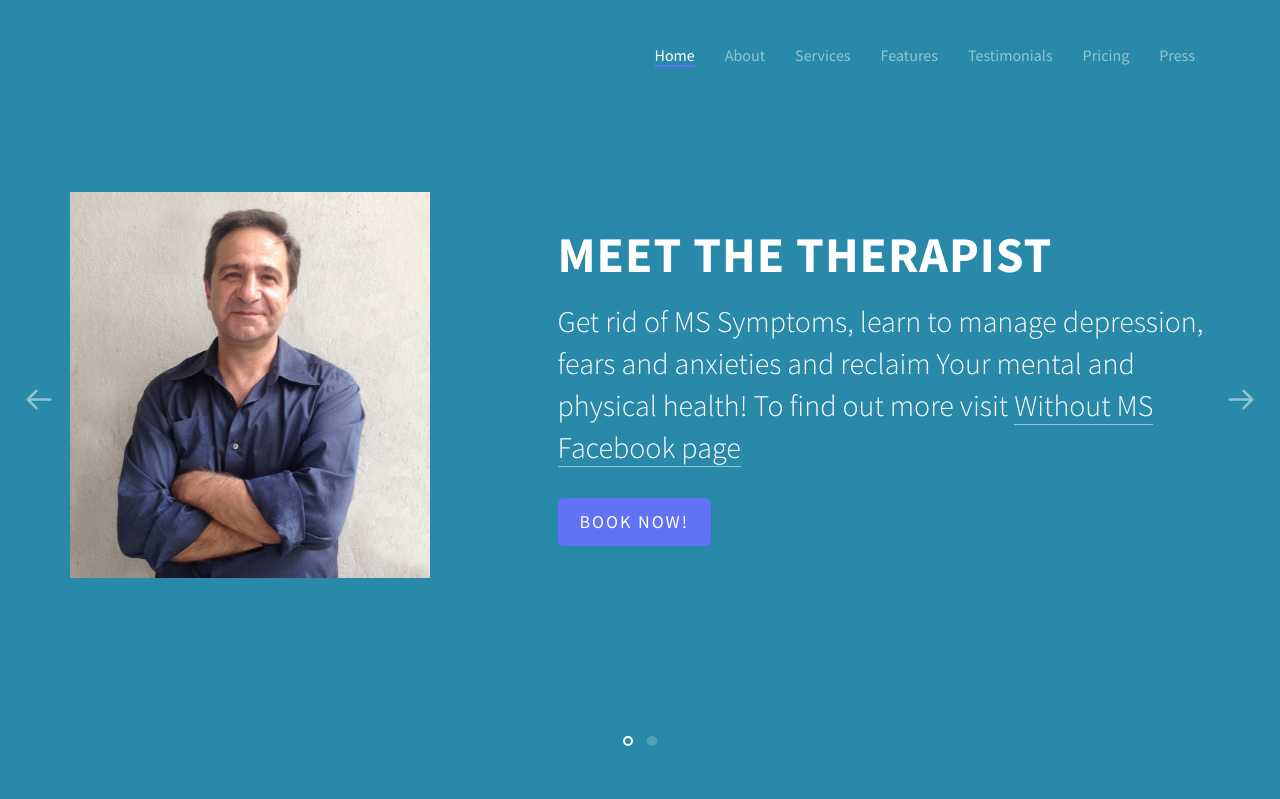
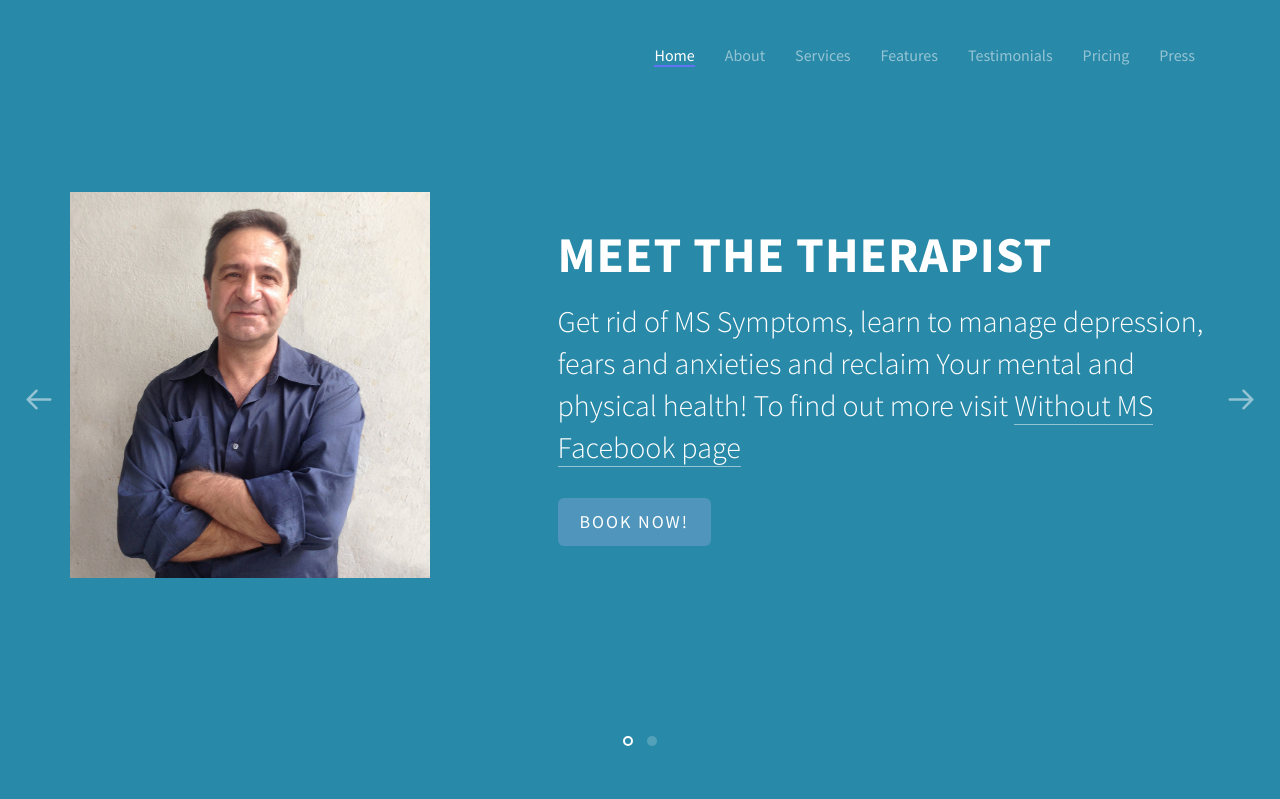
Before and after one commit to jelenabozich/Daki_Web, a PHP site: page / in a window 1280 px wide. Shown: the top 799 px of the page. Run offline with PHP 8.4, Linux system fonts and the light colour scheme; some web fonts are replaced.

Commit message:
Promenila boju Pozadine i dugmica

```diff
--- a/css/style.css
+++ b/css/style.css
@@ -766,7 +766,7 @@ h1, h2, h3, h4, h5, h6 {
   transition: 0.3s;
 }
 .btn.btn-primary {
-  background: #6173f4;
+  background: #4f95bc;
   color: #fff;
   border: none !important;
   border: 2px solid transparent !important;
```
